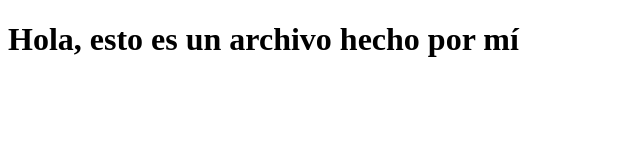
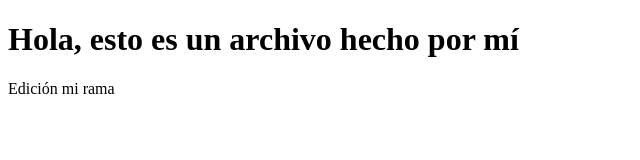
Before and after one commit to Jococa01/T1T1, a plain HTML site: page Joanhtml.html in a window 1280 px wide. Shown: the whole page, without its empty margins (0-640 px from the left). Drawn offline with Linux system fonts and the light colour scheme.

Commit message:
Update de mi html

```diff
--- a/Joanhtml.html
+++ b/Joanhtml.html
@@ -8,5 +8,6 @@
 </head>
 <body>
     <h1>Hola, esto es un archivo hecho por mí</h1>
+    <p>Edición mi rama</p>
 </body>
 </html>
```
